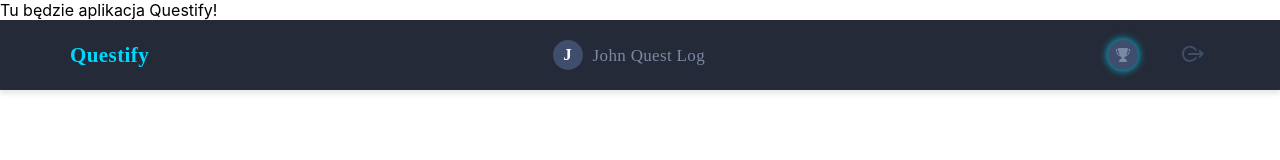
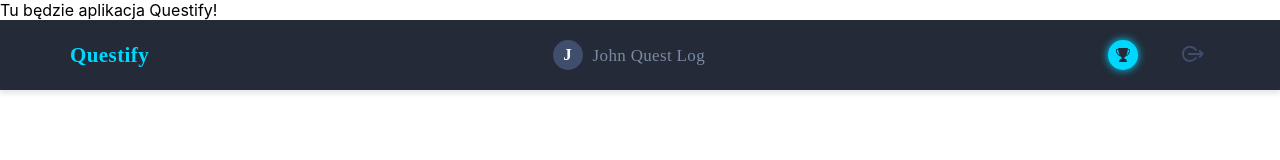
Before and after one commit to marcinmierzejewski/goit-final-project-questify, a React (Create React App) app: page / in a window 1280 px wide. Shown: the top 160 px of the page. Built offline with nearby package versions, Linux system fonts and the light colour scheme; a web font is replaced by a local one.

Commit message:
used props

```diff
--- a/src/components/UserMenu/UserMenu.jsx
+++ b/src/components/UserMenu/UserMenu.jsx
@@ -1,30 +1,20 @@
 import {
   TrophyActive,
-  TrophyNotActive,
   UserMenuWrapper,
   LogOutBtn,
 } from "./UserMenu.styled";
 import logout from "./images/logout.svg";
 
-const isActive = false; // add logic from backend
+const isActive = true; // add logic from backend
 
 export const UserMenu = () => {
   return (
     <UserMenuWrapper>
-      {isActive && (
-        <TrophyActive>
-          <svg width="14" height="14">
-            <path d="M13.5898 1.01044H11.7933C11.7998 0.811453 11.8034 0.611287 11.8034 0.410159C11.8034 0.18361 11.6197 0 11.3933 0H2.60684C2.38029 0 2.19669 0.18361 2.19669 0.410159C2.19669 0.611287 2.20021 0.811453 2.20673 1.01044H0.410156C0.183609 1.01044 0 1.19406 0 1.4206C0 3.25842 0.480331 4.9923 1.35245 6.303C2.21452 7.59874 3.36285 8.34194 4.60326 8.41425C4.88449 8.72027 5.18185 8.96978 5.4915 9.16012V10.9831H4.80342C3.97157 10.9831 3.29492 11.6598 3.29492 12.4916V13.1797H3.26576C3.03922 13.1797 2.85561 13.3634 2.85561 13.5898C2.85561 13.8164 3.03922 14 3.26576 14H10.7342C10.9608 14 11.1444 13.8164 11.1444 13.5898C11.1444 13.3634 10.9608 13.1797 10.7342 13.1797H10.7051V12.4916C10.7051 11.6598 10.0283 10.9831 9.19658 10.9831H8.5085V9.16012C8.81815 8.96978 9.1154 8.72027 9.39664 8.41425C10.6371 8.34194 11.7854 7.59874 12.6476 6.303C13.5197 4.9923 14 3.25842 14 1.4206C14 1.19406 13.8163 1.01044 13.5898 1.01044ZM2.0354 5.84862C1.31602 4.76746 0.893372 3.35359 0.828964 1.83076H2.25255C2.40048 3.70276 2.8399 5.43301 3.5267 6.80662C3.63608 7.02537 3.75047 7.23194 3.86914 7.42666C3.18694 7.16903 2.55557 6.63048 2.0354 5.84862ZM11.9646 5.84862C11.4444 6.63048 10.8131 7.16903 10.1309 7.42666C10.2496 7.23194 10.3639 7.02537 10.4733 6.80662C11.1601 5.43301 11.5994 3.70276 11.7475 1.83076H13.171C13.1066 3.35359 12.684 4.76746 11.9646 5.84862Z" />
-          </svg>
-        </TrophyActive>
-      )}
-      {!isActive && (
-        <TrophyNotActive>
-          <svg width="14" height="14">
-            <path d="M13.5898 1.01044H11.7933C11.7998 0.811453 11.8034 0.611287 11.8034 0.410159C11.8034 0.18361 11.6197 0 11.3933 0H2.60684C2.38029 0 2.19669 0.18361 2.19669 0.410159C2.19669 0.611287 2.20021 0.811453 2.20673 1.01044H0.410156C0.183609 1.01044 0 1.19406 0 1.4206C0 3.25842 0.480331 4.9923 1.35245 6.303C2.21452 7.59874 3.36285 8.34194 4.60326 8.41425C4.88449 8.72027 5.18185 8.96978 5.4915 9.16012V10.9831H4.80342C3.97157 10.9831 3.29492 11.6598 3.29492 12.4916V13.1797H3.26576C3.03922 13.1797 2.85561 13.3634 2.85561 13.5898C2.85561 13.8164 3.03922 14 3.26576 14H10.7342C10.9608 14 11.1444 13.8164 11.1444 13.5898C11.1444 13.3634 10.9608 13.1797 10.7342 13.1797H10.7051V12.4916C10.7051 11.6598 10.0283 10.9831 9.19658 10.9831H8.5085V9.16012C8.81815 8.96978 9.1154 8.72027 9.39664 8.41425C10.6371 8.34194 11.7854 7.59874 12.6476 6.303C13.5197 4.9923 14 3.25842 14 1.4206C14 1.19406 13.8163 1.01044 13.5898 1.01044ZM2.0354 5.84862C1.31602 4.76746 0.893372 3.35359 0.828964 1.83076H2.25255C2.40048 3.70276 2.8399 5.43301 3.5267 6.80662C3.63608 7.02537 3.75047 7.23194 3.86914 7.42666C3.18694 7.16903 2.55557 6.63048 2.0354 5.84862ZM11.9646 5.84862C11.4444 6.63048 10.8131 7.16903 10.1309 7.42666C10.2496 7.23194 10.3639 7.02537 10.4733 6.80662C11.1601 5.43301 11.5994 3.70276 11.7475 1.83076H13.171C13.1066 3.35359 12.684 4.76746 11.9646 5.84862Z" />
-          </svg>
-        </TrophyNotActive>
-      )}
+      <TrophyActive isActive={isActive}>
+        <svg width="14" height="14">
+          <path d="M13.5898 1.01044H11.7933C11.7998 0.811453 11.8034 0.611287 11.8034 0.410159C11.8034 0.18361 11.6197 0 11.3933 0H2.60684C2.38029 0 2.19669 0.18361 2.19669 0.410159C2.19669 0.611287 2.20021 0.811453 2.20673 1.01044H0.410156C0.183609 1.01044 0 1.19406 0 1.4206C0 3.25842 0.480331 4.9923 1.35245 6.303C2.21452 7.59874 3.36285 8.34194 4.60326 8.41425C4.88449 8.72027 5.18185 8.96978 5.4915 9.16012V10.9831H4.80342C3.97157 10.9831 3.29492 11.6598 3.29492 12.4916V13.1797H3.26576C3.03922 13.1797 2.85561 13.3634 2.85561 13.5898C2.85561 13.8164 3.03922 14 3.26576 14H10.7342C10.9608 14 11.1444 13.8164 11.1444 13.5898C11.1444 13.3634 10.9608 13.1797 10.7342 13.1797H10.7051V12.4916C10.7051 11.6598 10.0283 10.9831 9.19658 10.9831H8.5085V9.16012C8.81815 8.96978 9.1154 8.72027 9.39664 8.41425C10.6371 8.34194 11.7854 7.59874 12.6476 6.303C13.5197 4.9923 14 3.25842 14 1.4206C14 1.19406 13.8163 1.01044 13.5898 1.01044ZM2.0354 5.84862C1.31602 4.76746 0.893372 3.35359 0.828964 1.83076H2.25255C2.40048 3.70276 2.8399 5.43301 3.5267 6.80662C3.63608 7.02537 3.75047 7.23194 3.86914 7.42666C3.18694 7.16903 2.55557 6.63048 2.0354 5.84862ZM11.9646 5.84862C11.4444 6.63048 10.8131 7.16903 10.1309 7.42666C10.2496 7.23194 10.3639 7.02537 10.4733 6.80662C11.1601 5.43301 11.5994 3.70276 11.7475 1.83076H13.171C13.1066 3.35359 12.684 4.76746 11.9646 5.84862Z" />
+        </svg>
+      </TrophyActive>
       <LogOutBtn>
         <img src={logout} alt="Log Out" width="21.58"></img>
       </LogOutBtn>
--- a/src/components/UserMenu/UserMenu.styled.js
+++ b/src/components/UserMenu/UserMenu.styled.js
@@ -7,7 +7,7 @@ export const UserMenuWrapper = styled.div`
 `;
 
 export const TrophyActive = styled.p`
-  background: #00d7ff;
+  background-color: ${props => props.isActive === true ? "#00d7ff" : "#3E4E6C"};
   height: 30px;
   width: 30px;
   border-radius: 50%;
@@ -16,7 +16,7 @@ export const TrophyActive = styled.p`
   justify-content: center;
   margin-right: 38px;
   position: relative;
-  fill: "#242A37";
+  fill: ${props => props.isActive  === true ? "#242A37" : "#7B8AA4"};
 
   @media screen and (max-width: 500px) {
     margin-right: 10px;
@@ -37,37 +37,6 @@ export const TrophyActive = styled.p`
   }
 `;
 
-export const TrophyNotActive = styled.p`
-  background: #3E4E6C;
-  height: 30px;
-  width: 30px;
-  border-radius: 50%;
-  display: flex;
-  align-items: center;
-  justify-content: center;
-  margin-right: 38px;
-  position: relative;
-  fill: #7B8AA4;
-
-  @media screen and (max-width: 500px) {
-    margin-right: 10px;
-  }
-
-  &::after {
-    content: "";
-    display: block;
-    position: absolute;
-    top: 0;
-    left: 0;
-    width: 30px;
-    height: 30px;
-    border-radius: 50%;
-    background: #00d7ff;
-    filter: blur(4px);
-    z-index: -1;
-  }
-`
-
 export const LogOutBtn = styled.button`
   background: transparent;
   border: none;
```
